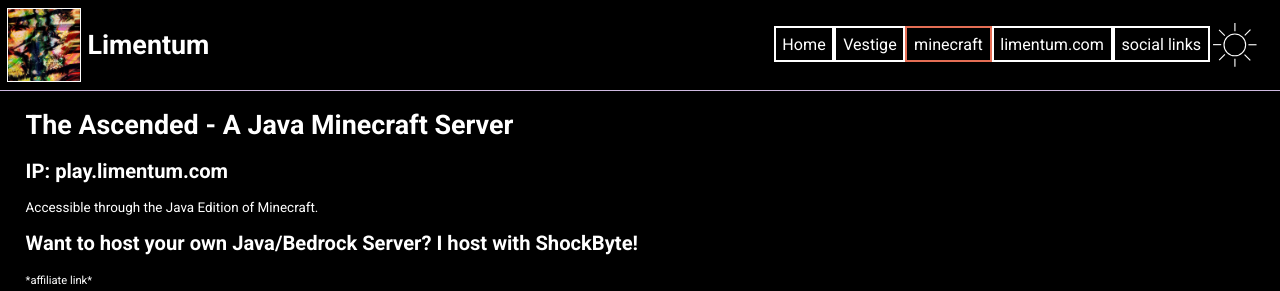
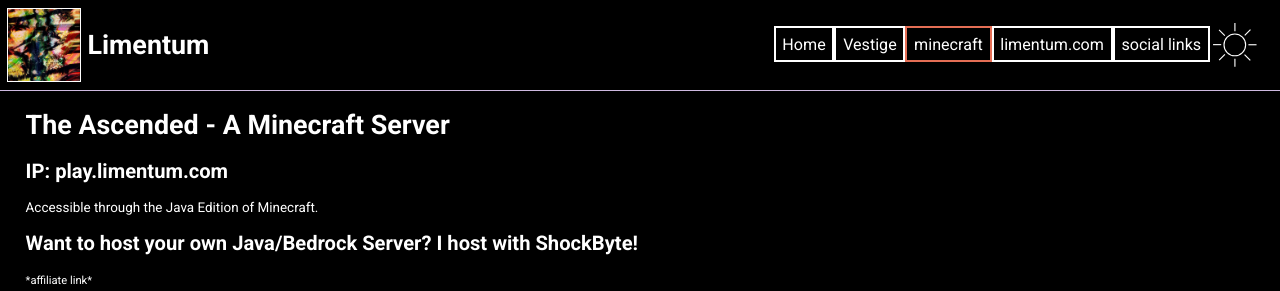
Before and after one commit to limentum/limentum.github.io, a Jekyll site: the page built from minecraft.md, in a window 1280 px wide, cut to the strip 0-291 px from the top of the page. Built offline with Jekyll 4.4.1, drawn with Linux system fonts in a browser that asks for light colours.

Commit message:
refactor: Update Minecraft server name in minecraft.md

```diff
--- a/minecraft.md
+++ b/minecraft.md
@@ -3,7 +3,7 @@ layout: default
 title: The Ascended - A Minecraft Server
 date: 2024-05-20
 ---
-# The Ascended - A Java Minecraft Server
+# The Ascended - A Minecraft Server
 ## IP: play.limentum.com
 Accessible through the Java Edition of Minecraft.
 
```
